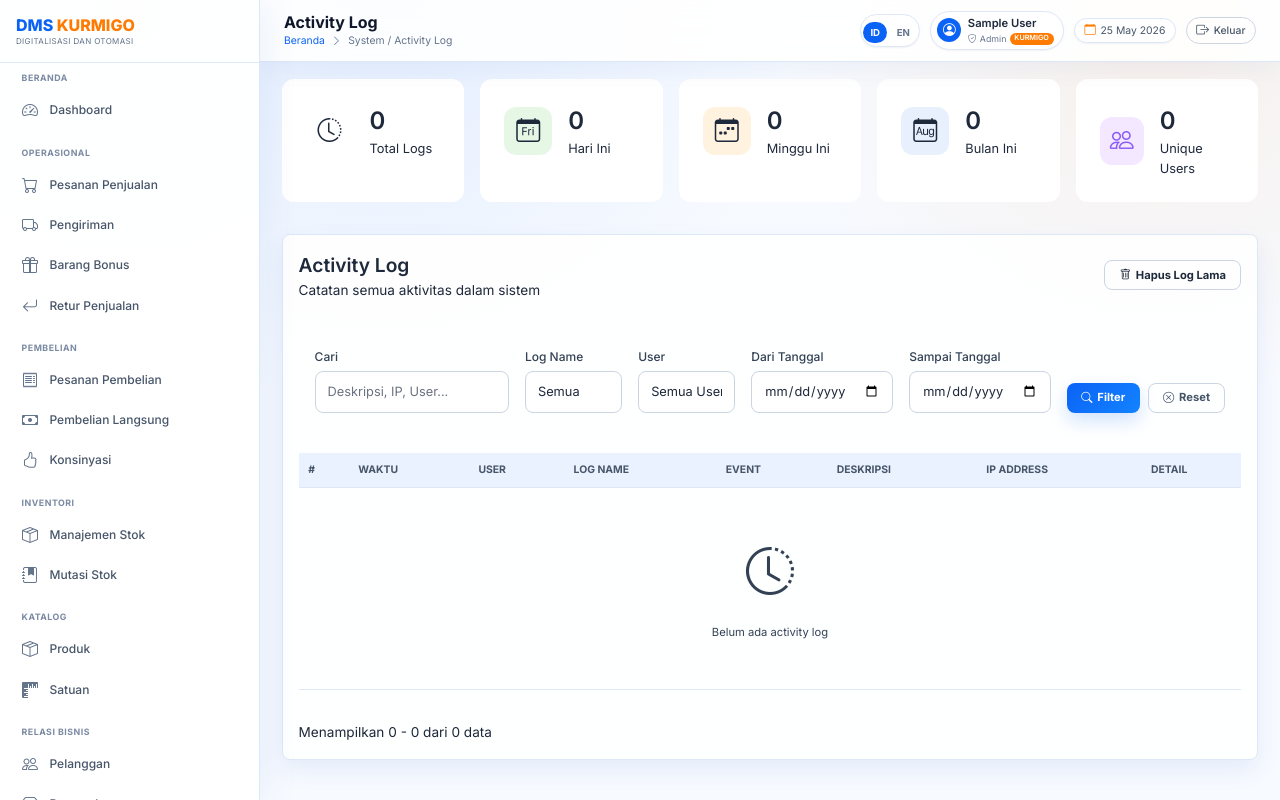
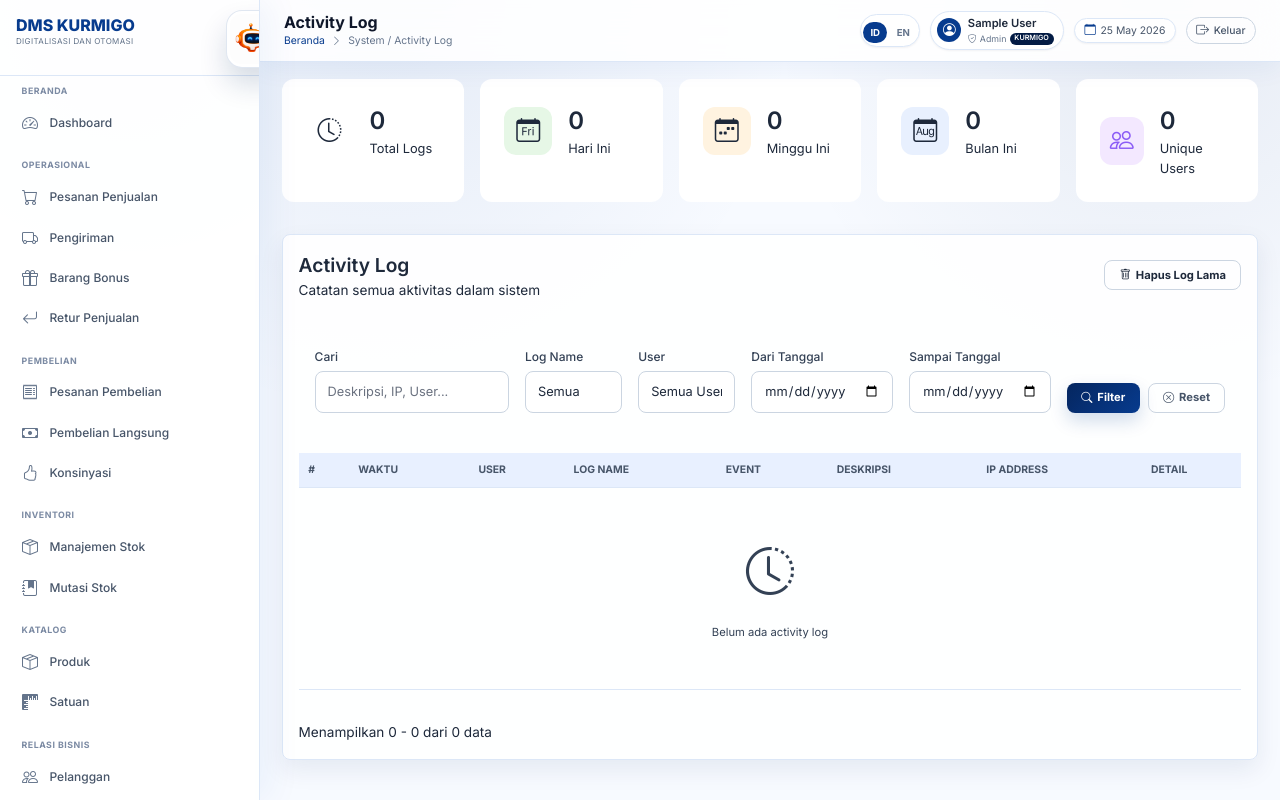
Before and after one commit to KangHasan88/DMS-1, a Laravel app: page /activity-logs in a window 1280 px wide. Run offline with Laravel 12, Linux system fonts and the light colour scheme; the visitor is signed in with stand-in values (Sample User, id 1); data that the repository does not hold is empty; style sheets or scripts are compiled from the project's sources; parts of the project's set-up code (start-up, migrations or seed data) failed here and were passed over.

Commit message:
Refine Kurmigo dark blue branding

```diff
--- a/resources/views/layouts/sidebar.blade.php
+++ b/resources/views/layouts/sidebar.blade.php
@@ -23,7 +23,7 @@
     <style>
         /* ========================================
            KURMIGO BRAND SYSTEM
-           Blue-orange theme inspired by the public website
+           Dark blue theme inspired by the public website
            ======================================== */
 
         * {
@@ -35,8 +35,8 @@
         body {
             font-family: 'Inter', -apple-system, BlinkMacSystemFont, 'Segoe UI', Roboto, sans-serif;
             background:
-                radial-gradient(circle at 92% 8%, rgba(255, 122, 0, 0.08), transparent 26rem),
-                radial-gradient(circle at 10% 2%, rgba(0, 105, 255, 0.08), transparent 24rem),
+                radial-gradient(circle at 92% 8%, rgba(5, 38, 95, 0.07), transparent 26rem),
+                radial-gradient(circle at 10% 2%, rgba(7, 59, 142, 0.08), transparent 24rem),
                 #f7faff;
             color: #1e293b;
         }
@@ -57,16 +57,16 @@
             --k-gray-900: #0f172a;
             --k-black: #000000;
 
-            --k-blue: #0b63f6;
-            --k-blue-dark: #0747b9;
-            --k-blue-darker: #06358a;
-            --k-blue-light: #eaf2ff;
-            --k-blue-mid: #1383ff;
-            --k-blue-accent: #21a8ff;
-            --k-orange: #ff7a00;
-            --k-orange-dark: #e55700;
-            --k-orange-light: #fff1df;
-            --k-orange-soft: #fff7ed;
+            --k-blue: #073b8e;
+            --k-blue-dark: #05265f;
+            --k-blue-darker: #031b44;
+            --k-blue-light: #e8f0ff;
+            --k-blue-mid: #0b4fb3;
+            --k-blue-accent: #2563eb;
+            --k-orange: var(--k-blue-dark);
+            --k-orange-dark: var(--k-blue-darker);
+            --k-orange-light: var(--k-blue-light);
+            --k-orange-soft: #f3f7ff;
             --k-red: #dc2626;
 
             /* Backward-compatible aliases used by existing views. */
@@ -78,9 +78,9 @@
             --k-green-accent: var(--k-blue-accent);
 
             --k-shadow-sm: 0 1px 2px rgba(15, 23, 42, 0.05);
-            --k-shadow-md: 0 10px 24px rgba(15, 82, 186, 0.08);
-            --k-shadow-lg: 0 18px 42px rgba(15, 82, 186, 0.10);
-            --k-shadow-green: 0 8px 18px rgba(11, 99, 246, 0.18);
+            --k-shadow-md: 0 10px 24px rgba(5, 38, 95, 0.08);
+            --k-shadow-lg: 0 18px 42px rgba(5, 38, 95, 0.10);
+            --k-shadow-green: 0 8px 18px rgba(7, 59, 142, 0.18);
         }
 
         /* Layout Container */
@@ -129,12 +129,32 @@
             padding: 1rem 1rem 0.95rem;
             border-bottom: 1px solid var(--k-gray-200);
             margin-bottom: 0.5rem;
+            min-height: 76px;
+            position: relative;
+            overflow: visible;
         }
 
         .logo-wrapper {
             display: flex;
             align-items: center;
             text-decoration: none;
+            padding-right: 4rem;
+        }
+
+        .brand-robot {
+            position: absolute;
+            right: -1.55rem;
+            top: 0.65rem;
+            width: 58px;
+            height: 58px;
+            object-fit: contain;
+            border-radius: 16px;
+            background: var(--k-white);
+            border: 1px solid rgba(7, 59, 142, 0.12);
+            box-shadow: 0 16px 28px rgba(5, 38, 95, 0.16);
+            padding: 3px;
+            z-index: 3;
+            pointer-events: none;
         }
 
         .logo-text h2 {
@@ -151,7 +171,7 @@
         }
 
         .logo-text h2 .brand-orange {
-            color: var(--k-orange);
+            color: var(--k-blue);
         }
 
         .logo-text p {
@@ -219,7 +239,7 @@
         }
 
         .nav-link.active {
-            background: linear-gradient(135deg, var(--k-blue), var(--k-blue-mid));
+            background: linear-gradient(135deg, var(--k-blue-dark), var(--k-blue));
             color: var(--k-white);
             box-shadow: var(--k-shadow-green);
         }
@@ -231,7 +251,7 @@
         /* Badge di menu */
         .nav-badge {
             margin-left: auto;
-            background: var(--k-orange);
+            background: var(--k-blue-darker);
             color: var(--k-white);
             font-size: 0.5rem;
             font-weight: 600;
@@ -247,8 +267,8 @@
             margin-left: 260px;
             min-height: 100vh;
             background:
-                radial-gradient(circle at 88% 3%, rgba(255, 122, 0, 0.08), transparent 24rem),
-                radial-gradient(circle at 12% 0, rgba(11, 99, 246, 0.08), transparent 26rem),
+                radial-gradient(circle at 88% 3%, rgba(5, 38, 95, 0.07), transparent 24rem),
+                radial-gradient(circle at 12% 0, rgba(7, 59, 142, 0.08), transparent 26rem),
                 var(--k-white-off);
         }
 
@@ -344,7 +364,7 @@
         }
 
         .role-badge {
-            background: var(--k-orange);
+            background: var(--k-blue-darker);
             color: var(--k-white);
             padding: 0.05rem 0.3rem;
             border-radius: 20px;
@@ -367,7 +387,7 @@
         }
 
         .date-display i {
-            color: var(--k-orange);
+            color: var(--k-blue);
             font-size: 0.7rem;
         }
 
@@ -538,7 +558,7 @@
         }
 
         .dms-table tbody tr:hover {
-            background: var(--k-orange-soft);
+            background: var(--k-blue-light);
         }
 
         /* Badges */
@@ -585,13 +605,13 @@
         }
 
         .dms-btn-primary {
-            background: linear-gradient(135deg, var(--k-blue), var(--k-blue-mid));
+            background: linear-gradient(135deg, var(--k-blue-dark), var(--k-blue));
             color: var(--k-white);
             box-shadow: var(--k-shadow-green);
         }
 
         .dms-btn-primary:hover {
-            background: linear-gradient(135deg, var(--k-blue-dark), var(--k-blue));
+            background: linear-gradient(135deg, var(--k-blue-darker), var(--k-blue-dark));
             transform: translateY(-1px);
         }
 
@@ -659,6 +679,13 @@
                 grid-template-columns: 1fr;
             }
 
+            .brand-robot {
+                right: 0.75rem;
+                top: 0.55rem;
+                width: 50px;
+                height: 50px;
+            }
+
             .top-bar-right .date-display,
             .top-bar-right .user-detail {
                 display: none;
@@ -698,6 +725,7 @@
                         <p>Digitalisasi dan Otomasi</p>
                     </div>
                 </a>
+                <img src="{{ asset('images/brand/kurmigo-robot.png') }}" alt="" class="brand-robot" aria-hidden="true">
             </div>
 
             <!-- Navigation Menu -->
@@ -833,7 +861,7 @@
                                     $lowStockCount = \App\Models\Product::lowStock()->count();
                                 @endphp
                                 @if($lowStockCount > 0)
-                                    <span class="nav-badge" style="background: var(--k-orange);">{{ $lowStockCount }}</span>
+                                    <span class="nav-badge">{{ $lowStockCount }}</span>
                                 @endif
                             </a>
                         </li>
```
Also changed, not shown: tests/Feature/LocaleNavigationTest.php (+15 -0 lines), public/images/brand/kurmigo-robot.png (added).
